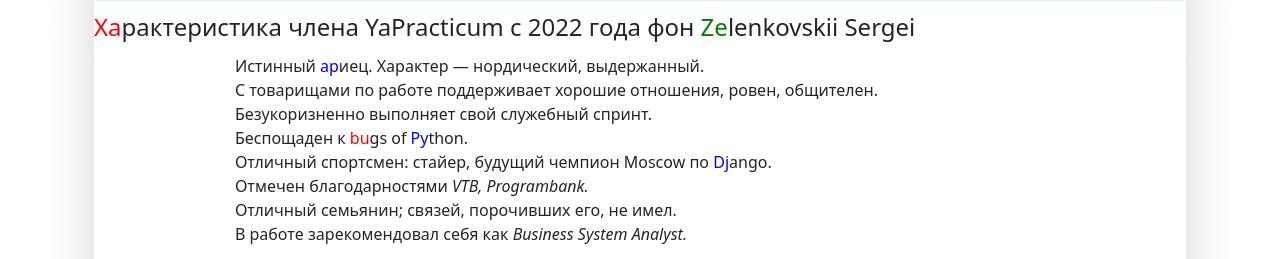
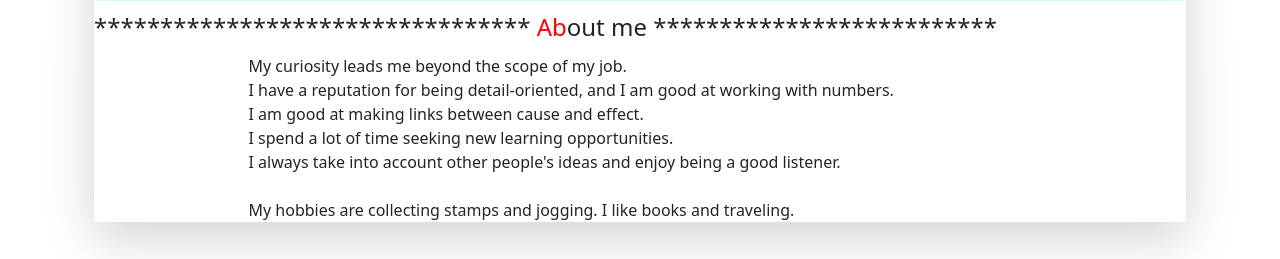
Before and after one commit to Celin-zsv/hw05_final, a Django app: page /about/author/ in a window 1280 px wide. Shown: the part 295-554 px from the top of the page. Run offline with Django 3.2, Linux system fonts and the light colour scheme; parts of the project's set-up code (start-up, migrations or seed data) failed here and were passed over; some libraries are stand-ins or nearby versions.

Commit message:
add english terms v.1

```diff
--- a/requirements.txt
+++ b/requirements.txt
@@ -8,3 +8,4 @@
 six==1.16.0
 sorl-thumbnail==12.7.0
 Faker==12.0.1
+debug_toolbar==3.2.4
--- a/yatube/templates/about/author.html
+++ b/yatube/templates/about/author.html
@@ -1,5 +1,5 @@
 {% extends "base.html" %}
-{% block title %}Об авторе проекта{% endblock %}
+{% block title %}About author{% endblock %}
 {% block content %}
 
   <div class="container">
@@ -135,8 +135,8 @@
               <div class="row">
                 <div class="col-auto col-sm-auto col-md-auto mt-1"> {% comment %} style="margin: 13px; padding: 0px;" {% endcomment %}
                   <h4>
-                    <span style="color:red">Ха</span>рактеристика члена YaPracticum с 2022 года фон
-                    <span style="color:green">Ze</span>lenkovskii Sergei
+                    *********************************
+                    <span style="color:red">Ab</span>out me **************************
                   </h4>
                 </div>
               </div> <!--class="row"-->
@@ -147,28 +147,17 @@
                 </div>
 
                 <div class="col-auto col-sm-auto col-md-auto mt-1 " >
-                  Истинный <span style="color:blue">ар</span>иец. Характер — нордический, выдержанный.<br>
-                  С товарищами по работе поддерживает хорошие отношения, ровен, общителен.<br>
-                  Безукоризненно выполняет свой служебный спринт.<br>
-                  Беспощаден к <span style="color:red">bu</span>gs of <span style="color:blue">Py</span>thon.<br>
-                  Отличный спортсмен: стайер, будущий чемпион Moscow по <span style="color:blue">Dj</span>ango.<br>
-                  Отмечен благодарностями <cite title="Source_2">VTB, Programbank.</cite><br>
-                  Отличный семьянин; связей, порочивших его, не имел.<br>
-                  В работе зарекомендовал себя как <cite title="Source_2">Business System Analyst.</cite><br>
+                  My curiosity leads me beyond the scope of my job.<br>
+                  I have a reputation for being detail-oriented, and I am good at working with numbers.<br>
+                  I am good at making links between cause and effect.<br>
+                  I spend a lot of time seeking new learning opportunities.<br>
+                  I always take into account other people's ideas and enjoy being a good listener.<br>
+                  <br>
+                  My hobbies are collecting stamps and jogging. I like books and traveling.
                 </div>
 
               </div> <!--class="row"-->
 
-            </div>
-
-            <div class="col-auto col-sm-auto col-md-auto mt-3">
-              <iframe width="350" height="235" src="https://www.youtube.com/embed/wxWzlzSFlgU?modestbranding=1"
-                title="YaPracticum"
-                class="rounded"
-                frameborder="0"
-                allow="accelerometer; autoplay; clipboard-write; encrypted-media; gyroscope; picture-in-picture"
-                allowfullscreen>
-              </iframe> {% comment %} &autoplay=1  {% endcomment %}
             </div>
 
           </div> <!--class="row"-->
--- a/yatube/templates/includes/header.html
+++ b/yatube/templates/includes/header.html
@@ -12,36 +12,36 @@
         <ul class="nav nav-pills">
           <li class="nav-item">
             <a class="nav-link {% if view_name  == 'about:author' %}active{% endif %}"
-            href="{% url 'about:author' %}">Об авторе</a>
+            href="{% url 'about:author' %}">About author</a>
           </li>
           <li class="nav-item">
             <a class="nav-link {% if view_name  == 'about:tech' %}active{% endif %}"
-            href="{% url 'about:tech' %} ">Технологии</a>
+            href="{% url 'about:tech' %} ">My technology stack</a>
           </li>
           {% if user.is_authenticated %}
           <li class="nav-item">
             <a class="nav-link {% if view_name  == 'posts:post_create' %}active{% endif %}"
-            href="{% url 'posts:post_create' %}">Новая запись</a>
+            href="{% url 'posts:post_create' %}">New record</a>
           </li>
           <li class="nav-item">
             <a class="nav-link link-light {% if view_name  == 'users:password_change_form' %}active{% endif %}"
-            href="{% url 'users:password_change_form'%}">Изменить пароль</a>
+            href="{% url 'users:password_change_form'%}">Change password</a>
           </li>
           <li class="nav-item">
             <a class="nav-link link-light"
-            href="{% url 'users:logout' %}">Выйти</a>
+            href="{% url 'users:logout' %}">Logout</a>
           </li>
           <li>
-            Пользователь: {{ user.username }}
+            User: {{ user.username }}
           </li>
           {% else %}
           <li class="nav-item">
             <a class="nav-link link-light {% if view_name  == 'users:login' %}active{% endif %}"
-            href="{% url 'users:login' %}">Войти</a>
+            href="{% url 'users:login' %}">Login</a>
           </li>
           <li class="nav-item">
             <a class="nav-link link-light {% if view_name  == 'users:signup' %}active{% endif %}"
-            href="{% url 'users:signup' %}">Регистрация</a>
+            href="{% url 'users:signup' %}">Sign in</a>
           </li>
           {% endif %}
         </ul>
--- a/yatube/templates/users/logged_out.html
+++ b/yatube/templates/users/logged_out.html
@@ -5,11 +5,11 @@
   <div class="col-md-8 p-5">
     <div class="card">
       <div class="card-header">
-        Выход
+        Exit
       </div>
       <div class="card-body">
         <p>
-          Вы вышли из своей учётной записи. Ждём вас снова!
+          You are logged out of your account. We are waiting for you again!
         </p>
       </div>
     </div>
--- a/yatube/templates/users/login.html
+++ b/yatube/templates/users/login.html
@@ -1,6 +1,6 @@
 {% extends "base.html" %}
 
-{% block title %}Войти{% endblock title %}
+{% block title %}Login{% endblock title %}
 
 {% block content %}
 {% load user_filters %}
@@ -8,7 +8,7 @@
     <div class="col-md-8 p-5">
       <div class="card">
         <div class="card-header">
-          Войти на сайт
+          Login
         </div>
         <div class="card-body">
           {% if form.errors %}
@@ -61,7 +61,7 @@
           {% endfor %}
           <div class="col-md-6 offset-md-4">
             <button type="submit" class="btn btn-primary">
-              Войти
+              Login
             </button>
             <a href="{% url 'users:password_reset_form' %}" class="btn btn-link">
               Забыли пароль?
--- a/yatube/templates/users/password_change_done.html
+++ b/yatube/templates/users/password_change_done.html
@@ -1,6 +1,6 @@
 {% extends "base.html" %}
 
-{% block title %}Войти{% endblock title %}
+{% block title %}Login{% endblock title %}
 
 {% block content %}
 {% load user_filters %}
@@ -8,10 +8,10 @@
     <div class="col-md-8 p-5">
       <div class="card">
         <div class="card-header">
-          Пароль изменён
+          Password changed
         </div>
         <div class="card-body">
-          <p>Пароль изменён успешно</p>
+          <p>Password changed successfully</p>
         </div>
       </div>
     </div>
--- a/yatube/templates/users/password_change_form.html
+++ b/yatube/templates/users/password_change_form.html
@@ -1,6 +1,6 @@
 {% extends "base.html" %}
 
-{% block title %}Изменение пароля{% endblock title %}
+{% block title %}Change password{% endblock title %}
 
 {% block content %}
 {% load user_filters %}
@@ -8,7 +8,7 @@
     <div class="col-md-8 p-5">
       <div class="card">
         <div class="card-header">
-          Изменить пароль
+          Change password
         </div>
         <div class="card-body">
           {% if form.errors %}
@@ -59,7 +59,7 @@
           {% endfor %}
           <div class="col-md-6 offset-md-4">
             <button type="submit" class="btn btn-primary">
-              Изменить пароль
+              Change password
             </button>
           </div>
           </form>
```
Also changed, not shown: yatube/templates/posts/create_post.html (+6 -6 lines), yatube/templates/users/password_reset_complete.html (+4 -4 lines), yatube/templates/users/password_reset_confirm.html (+8 -8 lines).
